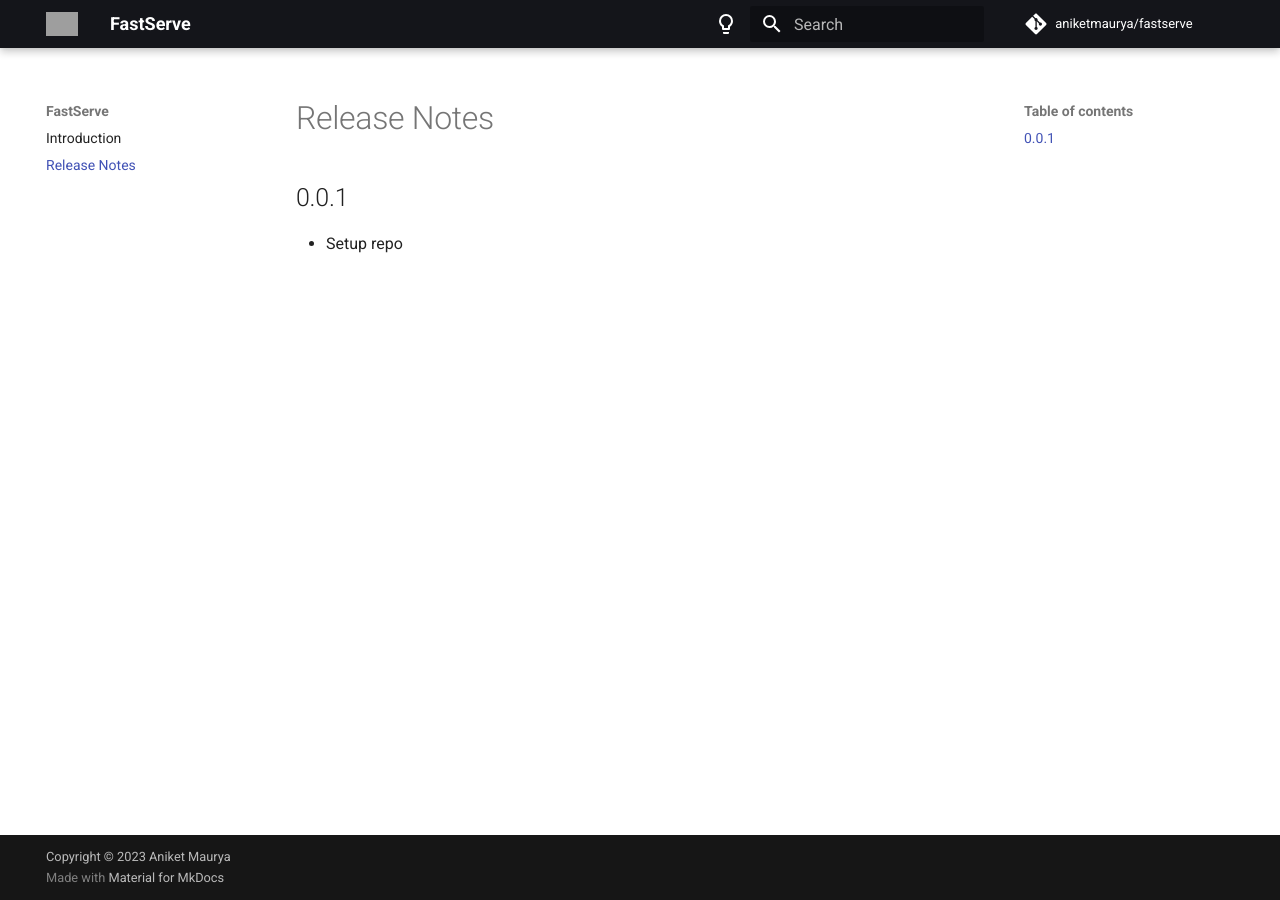
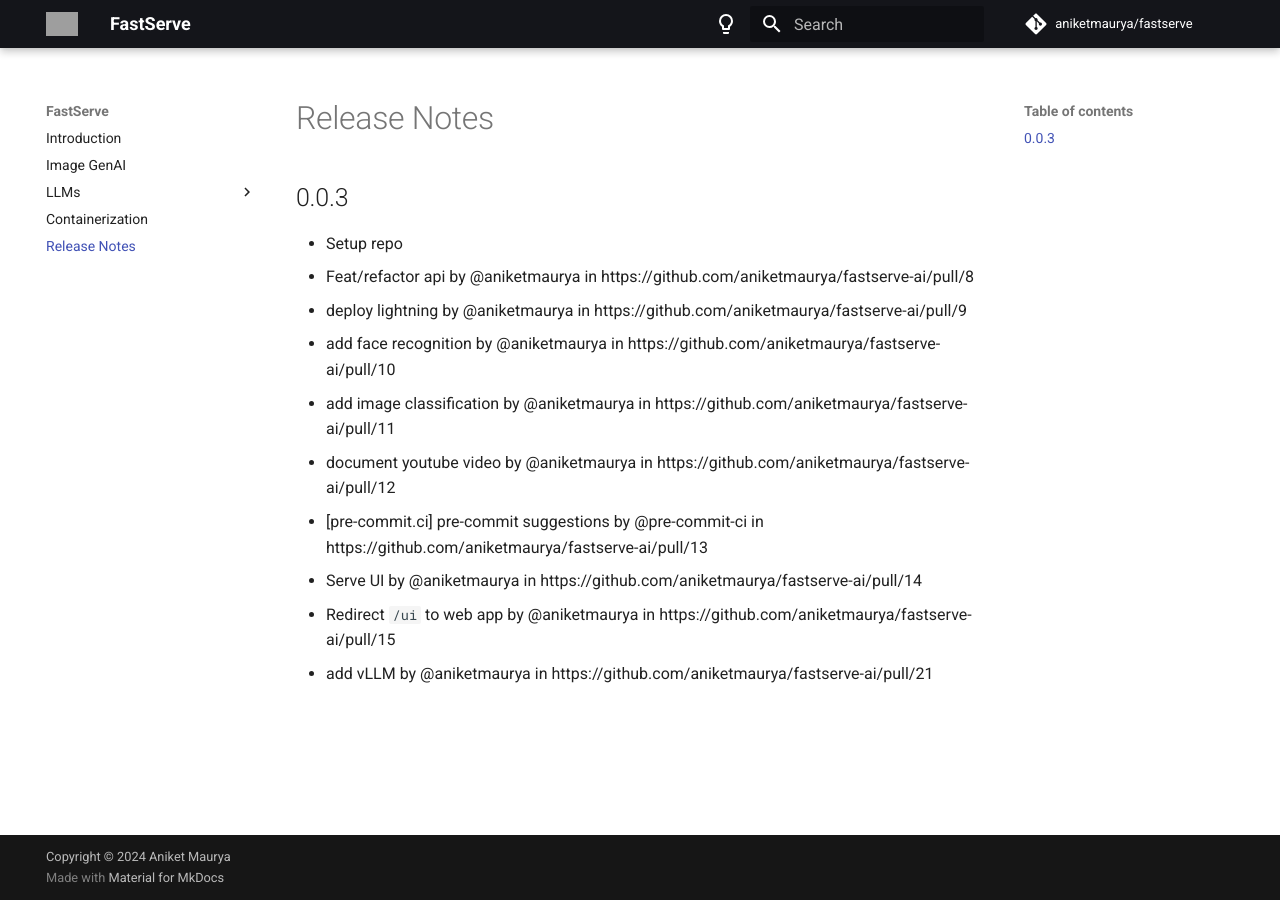
Before and after one commit to aniketmaurya/fastserve-ai, an MkDocs documentation site: the page built from docs/CHANGELOG.md, in a window 1280 px wide. Built offline with MkDocs 1.6.1 and Material for MkDocs 9.7.7, drawn with Linux system fonts in a browser that asks for light colours; comment, search, counter and statistics services are not loaded; grey boxes are pictures that could not be loaded.

Commit message:
fix docs

```diff
--- a/docs/CHANGELOG.md
+++ b/docs/CHANGELOG.md
@@ -1,4 +1,13 @@
 # Release Notes
 
-## 0.0.1
+## 0.0.3
 * Setup repo
+* Feat/refactor api by @aniketmaurya in https://github.com/aniketmaurya/fastserve-ai/pull/8
+* deploy lightning by @aniketmaurya in https://github.com/aniketmaurya/fastserve-ai/pull/9
+* add face recognition by @aniketmaurya in https://github.com/aniketmaurya/fastserve-ai/pull/10
+* add image classification by @aniketmaurya in https://github.com/aniketmaurya/fastserve-ai/pull/11
+* document youtube video by @aniketmaurya in https://github.com/aniketmaurya/fastserve-ai/pull/12
+* [pre-commit.ci] pre-commit suggestions by @pre-commit-ci in https://github.com/aniketmaurya/fastserve-ai/pull/13
+* Serve UI by @aniketmaurya in https://github.com/aniketmaurya/fastserve-ai/pull/14
+* Redirect `/ui ` to web app by @aniketmaurya in https://github.com/aniketmaurya/fastserve-ai/pull/15
+* add vLLM by @aniketmaurya in https://github.com/aniketmaurya/fastserve-ai/pull/21
--- a/mkdocs.yml
+++ b/mkdocs.yml
@@ -1,10 +1,10 @@
 site_name: FastServe
 site_description: 'Machine Learning Serving focused on GenAI & LLMs with simplicity as the top priority.'
 site_author: Aniket Maurya
-copyright: 'Copyright &copy; 2023 Aniket Maurya'
+copyright: 'Copyright &copy; 2024 Aniket Maurya'
 
-banner_url: https://IMAGE_URL
-repo_url: https://github.com/aniketmaurya/fastserve/
+banner_url: https://ik.imagekit.io/gradsflow/logo/v2/gf-cover-hd_N3naW2FHA.png?updatedAt=1710282045836
+repo_url: https://github.com/gradsflow/fastserve-ai/
 repo_name: aniketmaurya/fastserve
 
 theme:
@@ -60,11 +60,17 @@ plugins:
             show_source: false
 
 extra:
-  homepage: https://github.com/aniketmaurya/fastserve
+  homepage: https://github.com/gradsflow/fastserve-ai
   analytics:
     provider: google
     property: G-B8FPDYGVPR
 
 nav:
   - Introduction: 'index.md'
+  - Image GenAI: fastserve/models/image_gen.md
+  - LLMs:
+      - vLLM: fastserve/models/llms/vllm.md
+      - Local LLMs: fastserve/models/llms/local_llms.md
+      - HF LLMs: fastserve/models/llms/hf.md
+  - Containerization: fastserve/containerization.md
   - Release Notes: 'CHANGELOG.md'
```
Also changed, not shown: docs/index.md (+39 -28 lines), docs/fastserve/index.md (added), docs/fastserve/models/llms/local_llms.md (renamed from docs/fastserve/models/llms/local_llm.md).
